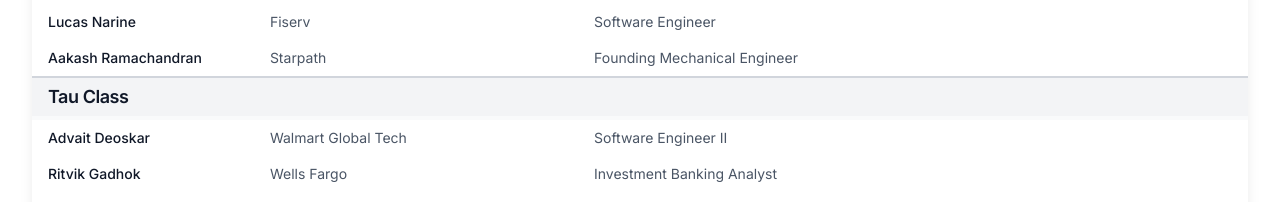
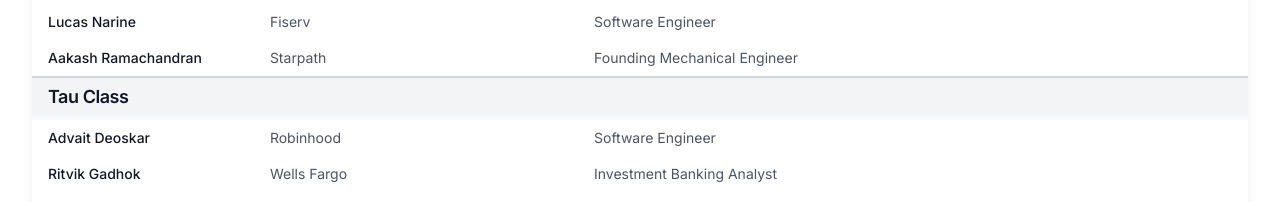
Before and after one commit to omawate/aez-website, a Next.js app: page /alumni in a window 1280 px wide. Shown: the part 6500-6702 px from the top of the page. Built offline with nearby package versions, Linux system fonts and the light colour scheme.

Commit message:
update deoskar position

```diff
--- a/src/data/alumni.ts
+++ b/src/data/alumni.ts
@@ -175,7 +175,7 @@
   { name: 'Aakash Ramachandran', company: 'Starpath', position: 'Founding Mechanical Engineer', class: 'Sigma' },
 
   // Tau
-  { name: 'Advait Deoskar', company: 'Walmart Global Tech', position: 'Software Engineer II', class: 'Tau' },
+  { name: 'Advait Deoskar', company: 'Robinhood', position: 'Software Engineer', class: 'Tau' },
   { name: 'Ritvik Gadhok', company: 'Wells Fargo', position: 'Investment Banking Analyst', class: 'Tau' },
   { name: 'Shlok Gore', company: 'Casino Bleu', position: 'Creative Director', class: 'Tau' },
   { name: 'Ritvik Kandarkar', company: 'USC Marshall', position: 'Master of Science in Business Analytics Candidate\nMaster of Science in Finance Candidate', class: 'Tau' },
```
